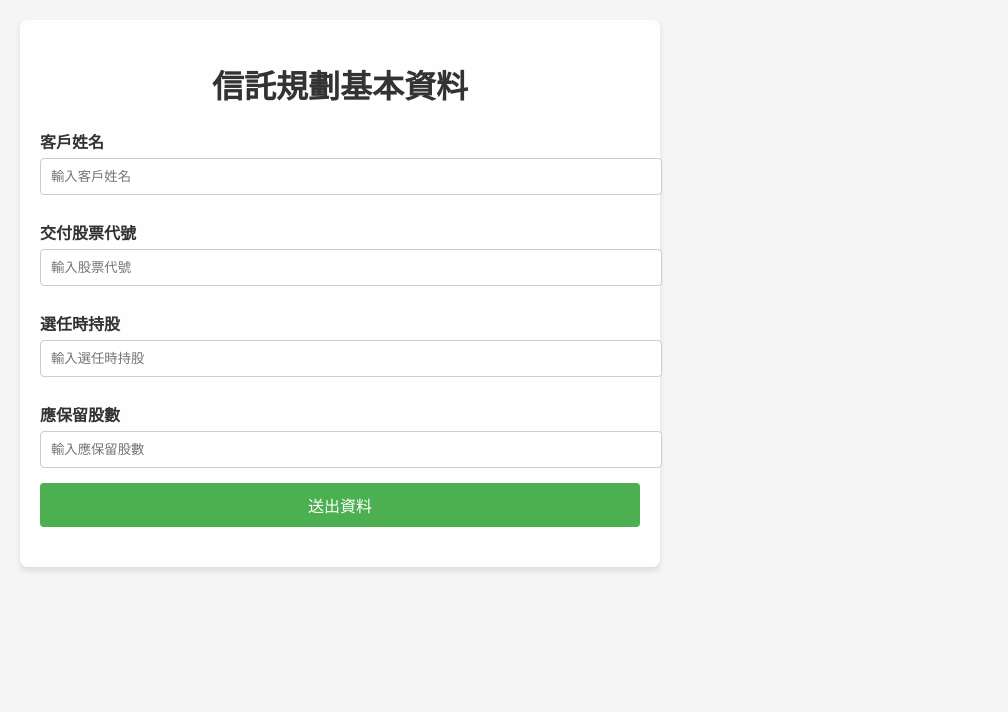
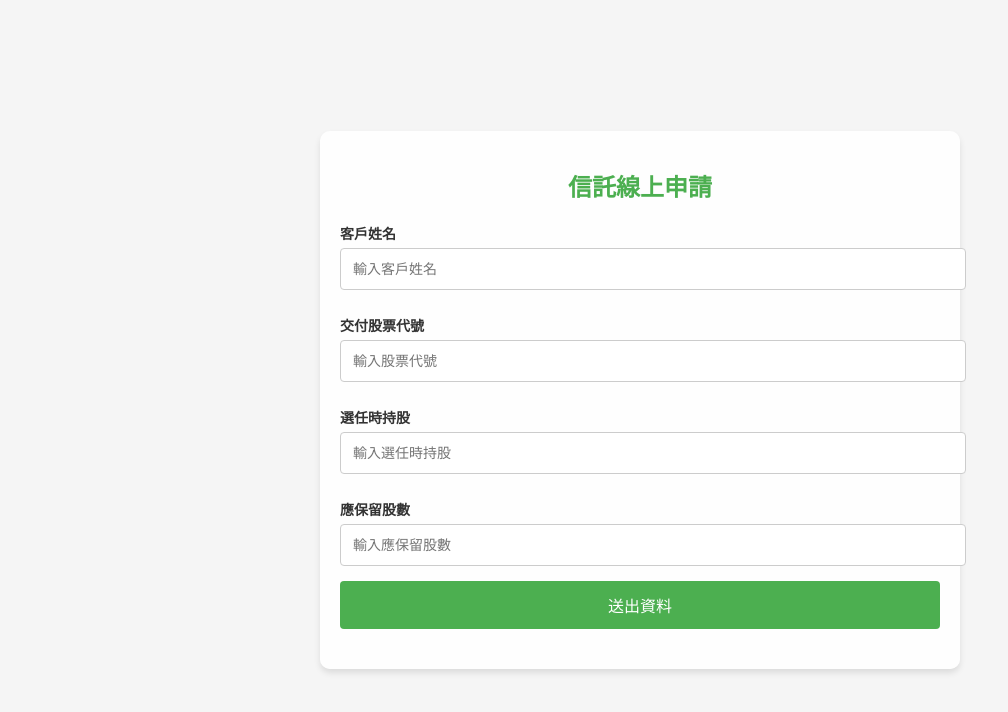
Before and after one commit to Meow-gic/Trust-Application-Form, a plain HTML site: page index.html in a window 1280 px wide. Shown: the whole page, without its empty margins (0-1008 px from the left). Drawn offline with Linux system fonts and the light colour scheme.

Commit message:
Update index.html

```diff
--- a/index.html
+++ b/index.html
@@ -3,43 +3,51 @@
 <head>
     <meta charset="UTF-8">
     <meta name="viewport" content="width=device-width, initial-scale=1.0">
-    <title>信託規劃基本資料</title>
+    <title>信託線上申請</title>
     <style>
         body {
             font-family: Arial, sans-serif;
             background-color: #f5f5f5;
             color: #333;
-            padding: 20px;
+            padding: 0;
             margin: 0;
+            display: flex;
+            justify-content: center;
+            align-items: center;
+            min-height: 100vh;
         }
         .container {
-            width: 90%;
+            width: 95%;
             max-width: 600px;
-            background: rgba(255, 255, 255, 0.9); /* 半透明白色背景 */
-            border-radius: 8px;
+            background: rgba(255, 255, 255, 0.95); /* 半透明白色背景 */
+            border-radius: 10px;
             padding: 20px;
             box-shadow: 0 4px 6px rgba(0, 0, 0, 0.1);
         }
         h1 {
             text-align: center;
-            color: #333;
+            color: #4CAF50; /* 深绿色标题 */
+            margin-bottom: 20px;
+            font-size: 24px;
         }
         label {
             display: block;
             margin: 10px 0 5px;
             font-weight: bold;
             color: #333;
+            font-size: 14px;
         }
         input[type="text"], input[type="number"] {
             width: 100%;
-            padding: 10px;
+            padding: 12px;
             margin-bottom: 15px;
             border: 1px solid #ccc;
             border-radius: 4px;
+            font-size: 14px;
         }
         button {
             width: 100%;
-            padding: 10px;
+            padding: 12px;
             background-color: #4CAF50; /* 按钮绿色 */
             color: white;
             border: none;
@@ -54,13 +62,24 @@
             margin-top: 20px;
             text-align: center;
             color: #333;
-            font-size: 18px;
+            font-size: 16px;
+        }
+        @media (max-width: 768px) {
+            h1 {
+                font-size: 20px;
+            }
+            label, input, button {
+                font-size: 14px;
+            }
+            button {
+                padding: 10px;
+            }
         }
     </style>
 </head>
 <body>
     <div class="container">
-        <h1>信託規劃基本資料</h1>
+        <h1>信託線上申請</h1>
         <form id="trustForm">
             <label for="clientName">客戶姓名</label>
             <input type="text" id="clientName" name="clientName" placeholder="輸入客戶姓名" required>
```
